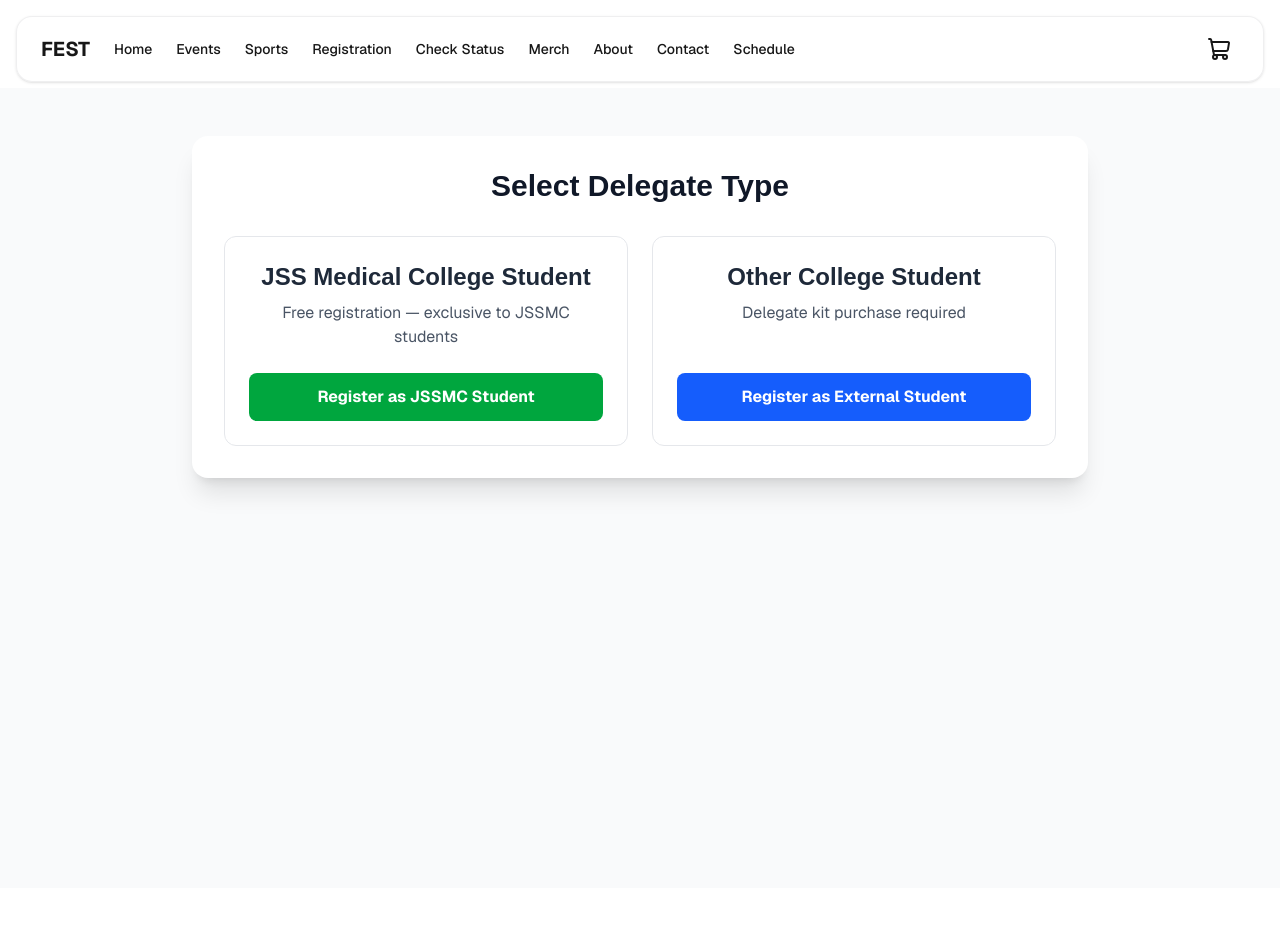
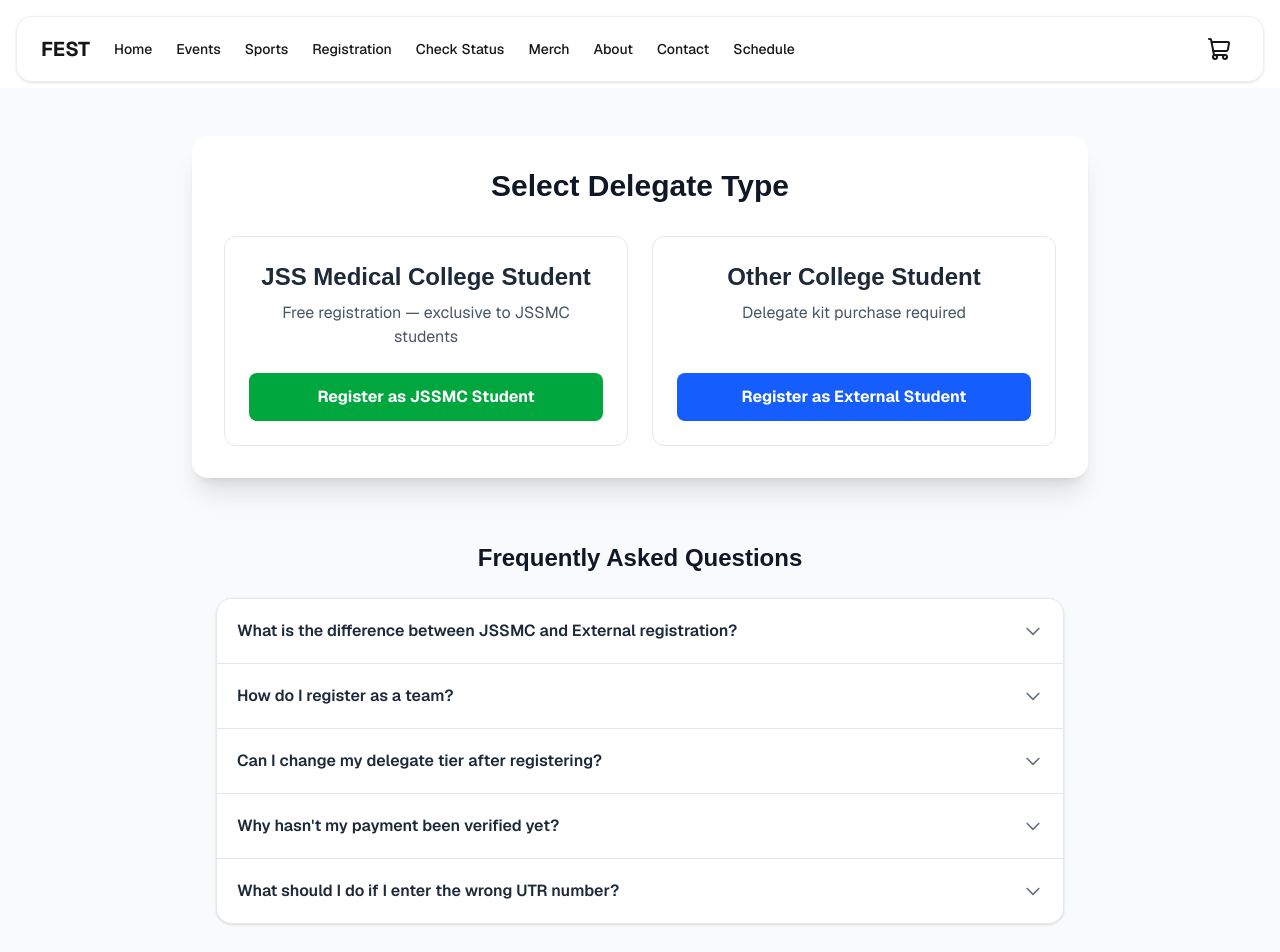
Before and after one commit to perplexingpasta/tatvam2026, a Next.js app: page /registration in a window 1280 px wide. Shown: the top 952 px of the page. Before the commit the page ends 888 px from the top, so only its background shows below. Built offline with nearby package versions, Linux system fonts and the light colour scheme; a web font is replaced by a local one.

Commit message:
added FAQ section to registration and registration-status pages

```diff
--- a/app/registration-status/page.tsx
+++ b/app/registration-status/page.tsx
@@ -2,6 +2,8 @@
 
 import { useState, useRef, useEffect } from "react";
 import Link from "next/link";
+import { FAQAccordion } from "@/components/FAQAccordion";
+import { registrationFAQs } from "@/lib/faqData";
 
 // Types matching the API response
 type EventRegistrationDetail = {
@@ -440,7 +442,6 @@ export default function RegistrationStatusPage() {
             <div className="flex justify-between items-start px-1">
               <p className="text-sm text-gray-900 italic">{inputHint}</p>
             </div>
-
 {error && (
   <div className="text-red-600 bg-red-50 p-3 rounded-md text-sm font-medium border border-red-100">
     {error}
@@ -448,10 +449,12 @@ export default function RegistrationStatusPage() {
 )}
 </form>
 </div>
+<FAQAccordion faqs={registrationFAQs} />
 </div>
 );
 }
 
+return (
   // STATE 2: Results Display
   const hasNoEvents =
     (!result.soloEvents || result.soloEvents.length === 0) &&
--- a/app/registration/page.tsx
+++ b/app/registration/page.tsx
@@ -6,6 +6,8 @@ import { useForm, useFieldArray, useWatch } from "react-hook-form";
 import { zodResolver } from "@hookform/resolvers/zod";
 import * as z from "zod";
 import { StagedFileUpload } from "@/components/StagedFileUpload";
+import { FAQAccordion } from "@/components/FAQAccordion";
+import { registrationFAQs } from "@/lib/faqData";
 import { toast } from "sonner";
 
 const TIERS = [
@@ -447,6 +449,7 @@ export default function RegistrationPage() {
             </div>
           </div>
         </div>
+        <FAQAccordion faqs={registrationFAQs} />
       </div>
     );
   }
--- /dev/null
+++ b/components/FAQAccordion.tsx
@@ -0,0 +1,55 @@
+"use client";
+
+import { useState } from "react";
+import { FAQItem } from "@/lib/faqData";
+
+interface FAQAccordionProps {
+  faqs: FAQItem[];
+}
+
+export function FAQAccordion({ faqs }: FAQAccordionProps) {
+  const [openIndex, setOpenIndex] = useState<number | null>(null);
+
+  const toggleAccordion = (index: number) => {
+    setOpenIndex(openIndex === index ? null : index);
+  };
+
+  return (
+    <div className="w-full max-w-4xl mx-auto mt-16 mb-8 px-4 sm:px-6">
+      <h2 className="text-2xl font-bold text-gray-900 mb-6 text-center">Frequently Asked Questions</h2>
+      <div className="bg-white border border-gray-200 rounded-2xl overflow-hidden shadow-sm divide-y divide-gray-200">
+        {faqs.map((faq, index) => {
+          const isOpen = openIndex === index;
+          return (
+            <div key={index} className="transition-all duration-300">
+              <button
+                onClick={() => toggleAccordion(index)}
+                className="w-full flex items-center justify-between p-5 text-left bg-white hover:bg-gray-50 focus:outline-none focus-visible:bg-gray-50 transition-colors"
+                aria-expanded={isOpen}
+              >
+                <span className="font-semibold text-gray-800 pr-4">{faq.question}</span>
+                <span className={`transform transition-transform duration-300 text-gray-500 ${isOpen ? 'rotate-180' : 'rotate-0'}`}>
+                  <svg className="w-5 h-5" fill="none" viewBox="0 0 24 24" stroke="currentColor">
+                    <path strokeLinecap="round" strokeLinejoin="round" strokeWidth={2} d="M19 9l-7 7-7-7" />
+                  </svg>
+                </span>
+              </button>
+
+              <div
+                className={`transition-all duration-300 ease-in-out ${
+                  isOpen
+                    ? "max-h-[500px] opacity-100"
+                    : "max-h-0 opacity-0"
+                }`}
+              >
+                <div className="p-5 pt-0 text-gray-600 bg-white">
+                  {faq.answer}
+                </div>
+              </div>
+            </div>
+          );
+        })}
+      </div>
+    </div>
+  );
+}
--- /dev/null
+++ b/lib/faqData.ts
@@ -0,0 +1,27 @@
+export interface FAQItem {
+  question: string;
+  answer: string;
+}
+
+export const registrationFAQs: FAQItem[] = [
+  {
+    question: "What is the difference between JSSMC and External registration?",
+    answer: "JSSMC registration is exclusively for students currently enrolled at JSS Medical College and requires no registration fee. External registration is for students from other colleges, who must purchase a delegate tier to participate in the fest.",
+  },
+  {
+    question: "How do I register as a team?",
+    answer: "If you're registering with friends, simply click the '+ Add Member' button during the registration process to add their details. When adding multiple members, you will be prompted to provide a Team Name. The first person listed automatically becomes the Team Lead.",
+  },
+  {
+    question: "Can I change my delegate tier after registering?",
+    answer: "No, once your registration is submitted and the payment is being processed, you cannot manually change your tier. If you need to upgrade your tier, please contact our support team directly before your payment is verified.",
+  },
+  {
+    question: "Why hasn't my payment been verified yet?",
+    answer: "Payment verification is done manually by our finance team to ensure accuracy. This process usually takes between 24 and 48 hours. You can check the 'Check Status' page at any time to see if your status has been updated.",
+  },
+  {
+    question: "What should I do if I enter the wrong UTR number?",
+    answer: "If your payment is rejected due to an incorrect UTR number, your registration status will show as 'Payment Rejected'. You will need to reach out to our registrations team with your Delegate ID or Email to have it manually corrected.",
+  },
+];
```
Lines whose indentation alone changed are shown as unchanged.
